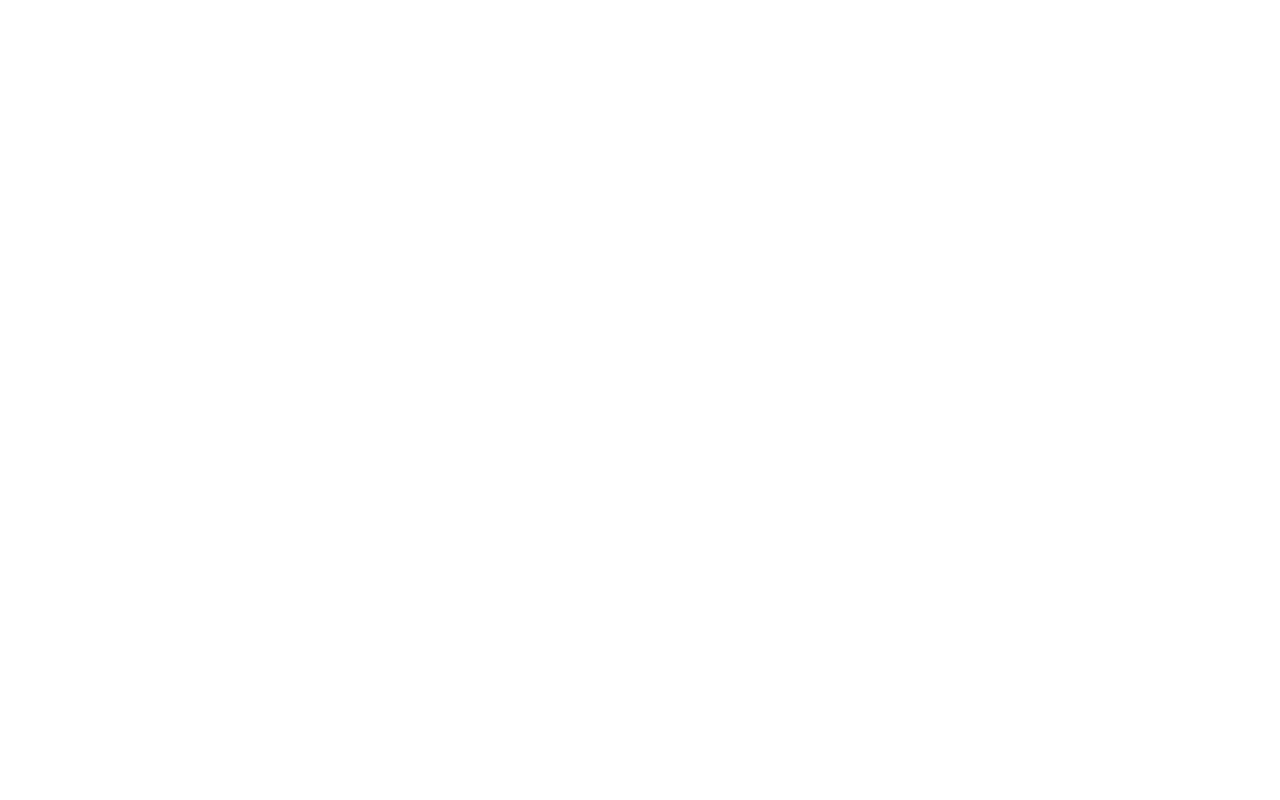
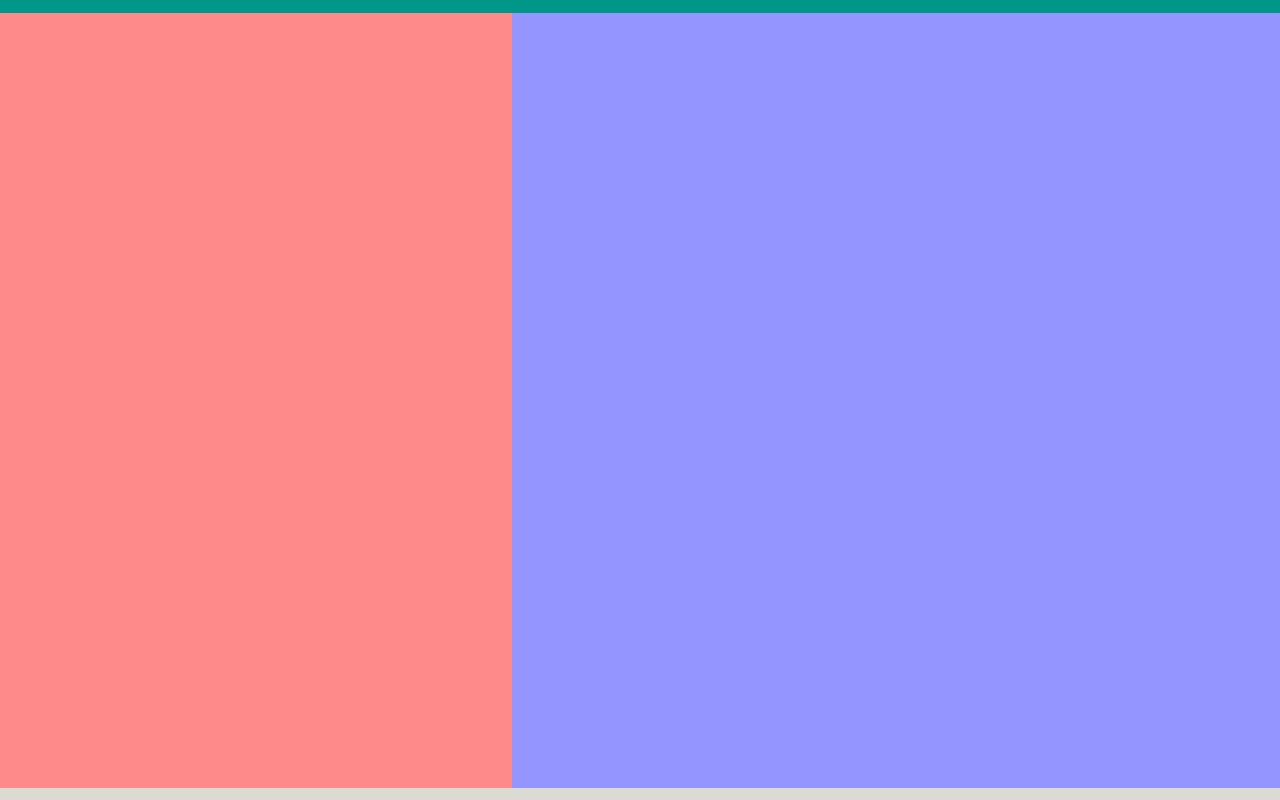
Before and after one commit to AlexandruConstantinBurlacu/vue-boolzapp, a plain HTML site: page index.html in a window 1280 px wide. Drawn offline with Linux system fonts and the light colour scheme.

Commit message:
inserimento dimensioni left e right dentro il container

```diff
--- a/style.css
+++ b/style.css
@@ -11,12 +11,28 @@ body {
     align-items: center;
     min-height: 100vh;
     /* uso linear gradient per impostare il colore di sfondo, a 150px il colore cambia da verde a grigio */
-    background-color: linear-gradient(#009688 0%, #009688 150px, #dbdbd3 150px, #dbdbd3 100%);
+    background: linear-gradient(#009688 0%, #009688 150px, #dbdbd3 150px, #dbdbd3 100%);
 }
 
 .container {
+    display: flex;
     position: relative;
     width: 1600px;
+    max-width: 100%;
     height: calc(100vh - 25px);
-    background-color: white;
+    background: white;
 }
+
+.container .left {
+    position: relative;
+    flex: 40%;
+    /* test */
+    background-color: rgba(255, 0, 0, 0.458);
+}
+
+.container .right {
+    position: relative;
+    flex: 60%;
+    /* test */
+    background-color: rgba(0, 0, 255, 0.416);
+}
```
